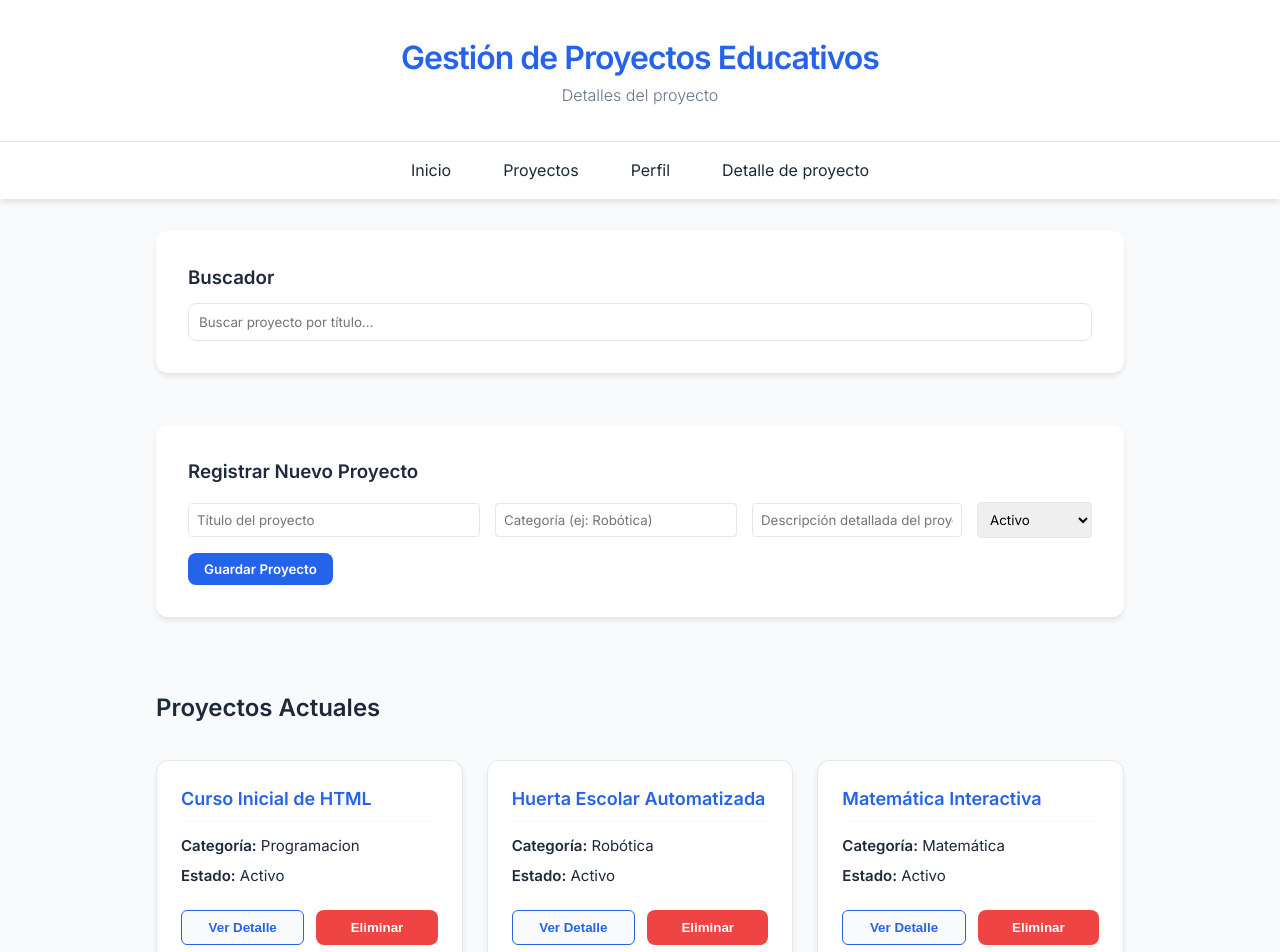
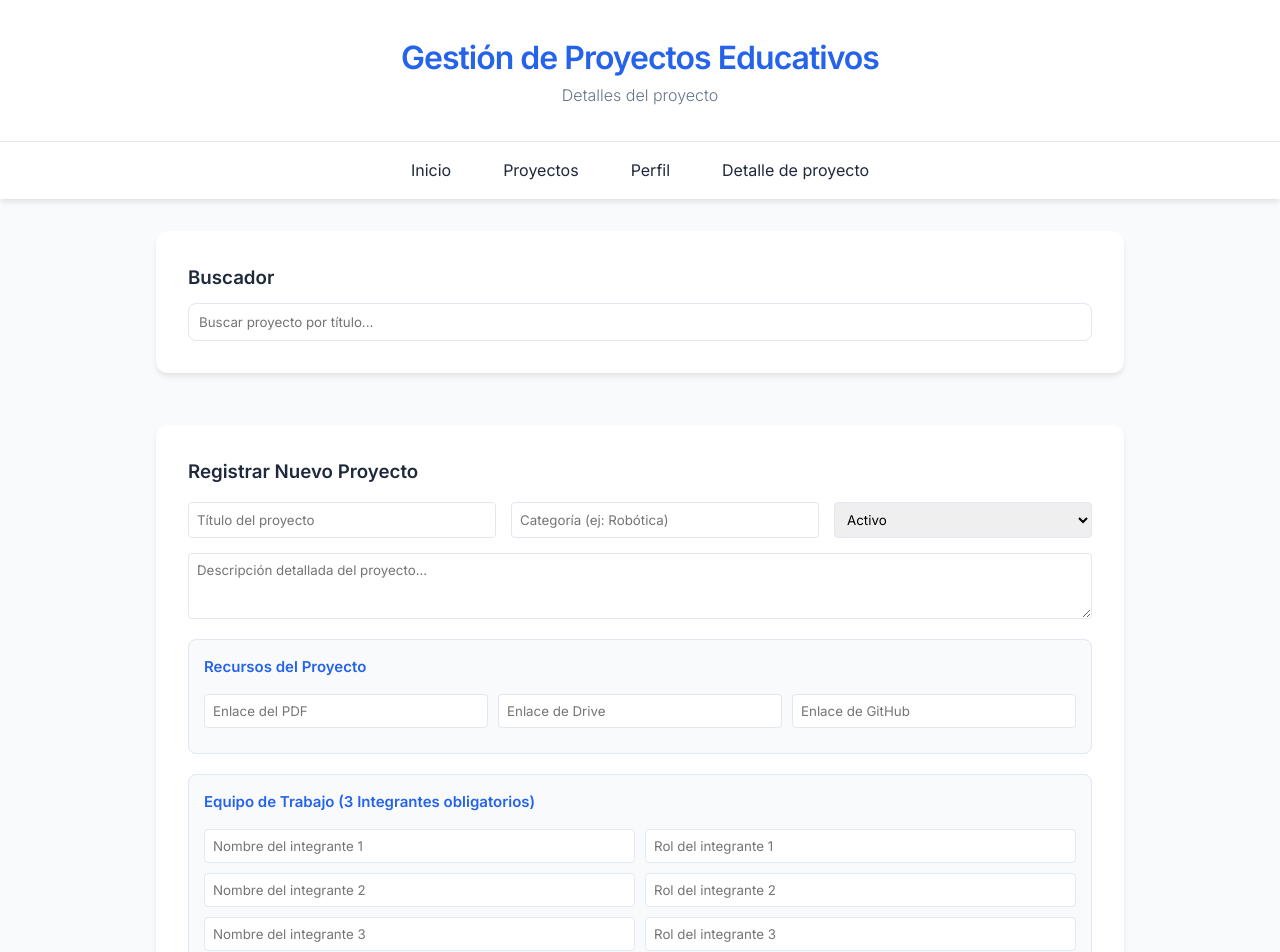
Before and after one commit to Mauro-27/pv_tp3_grupo10, a React (Vite) app: page / in a window 1280 px wide. Shown: the top 952 px of the page. Built offline with nearby package versions, Linux system fonts and the light colour scheme.

Commit message:
Agrego modificaciones para Nuevos Proyectos, Los Detalles, Sus CSS y Service Mauro Campos

```diff
--- a/src/components/ListaProyectos.jsx
+++ b/src/components/ListaProyectos.jsx
@@ -6,26 +6,54 @@ import DetalleProyecto from "./DetalleProyecto.jsx";
 const ListaProyectos = () => {
 
   const [proyectos, setProyectos] = useState(proyectoService.obtenerProyectos());
-
   const [proyectoSeleccionado, setProyectoSeleccionado] = useState(null);
 
   const [proyectoFormulario, setProyectoFormulario] = useState({
     titulo: "",
     categoria: "",
     estado: "Activo",
-    descripcion: ""
+    descripcion: "",
+    recursos: { pdf: "", drive: "", github: "" },
+    equipo: [
+      { nombre: "", rol: "" },
+      { nombre: "", rol: "" },
+      { nombre: "", rol: "" }
+    ]
   });
 
-  // Desestructuración en el manejo de los estados del formulario
-  const { titulo, categoria, estado, descripcion } = proyectoFormulario;
+  const { titulo, categoria, estado, descripcion, recursos, equipo } = proyectoFormulario;
+  const [busqueda, setBusqueda] = useState("");
 
-  const [busqueda, setBusqueda] = useState("");
 
   const manejarCambio = (evento) => {
     const { name, value } = evento.target;
     setProyectoFormulario({
       ...proyectoFormulario,
       [name]: value
+    });
+  };
+
+
+  const manejarCambioRecursos = (evento) => {
+    const { name, value } = evento.target;
+    setProyectoFormulario({
+      ...proyectoFormulario,
+      recursos: {
+        ...proyectoFormulario.recursos,
+        [name]: value
+      }
+    });
+  };
+
+
+  const manejarCambioEquipo = (index, evento) => {
+    const { name, value } = evento.target;
+    const nuevoEquipo = [...proyectoFormulario.equipo];
+    nuevoEquipo[index] = { ...nuevoEquipo[index], [name]: value };
+
+    setProyectoFormulario({
+      ...proyectoFormulario,
+      equipo: nuevoEquipo
     });
   };
 
@@ -44,7 +72,13 @@ const ListaProyectos = () => {
       titulo: "",
       categoria: "",
       estado: "Activo",
-      descripcion: ""
+      descripcion: "",
+      recursos: { pdf: "", drive: "", github: "" },
+      equipo: [
+        { nombre: "", rol: "" },
+        { nombre: "", rol: "" },
+        { nombre: "", rol: "" }
+      ]
     });
   };
 
@@ -62,6 +96,10 @@ const ListaProyectos = () => {
   const manejarEliminar = (id) => {
     proyectoService.eliminarProyecto(id);
 
+    if (proyectoSeleccionado && proyectoSeleccionado.id === id) {
+        setProyectoSeleccionado(null);
+    }
+
     if (busqueda !== "") {
       setProyectos(proyectoService.buscarProyecto(busqueda));
     } else {
@@ -75,7 +113,6 @@ const ListaProyectos = () => {
 
   return (
     <main>
-
       <div className="novedades buscador-container">
         <h3>Buscador</h3>
         <input
@@ -91,59 +128,68 @@ const ListaProyectos = () => {
         <h3>Registrar Nuevo Proyecto</h3>
 
         <form className="formulario-proyectos" onSubmit={manejarEnvio}>
-          <input
-            type="text"
-            name="titulo"
-            className="input-form"
-            placeholder="Título del proyecto"
-            value={titulo}
-            onChange={manejarCambio}
-            required
-          />
 
-          <input
-            type="text"
-            name="categoria"
-            className="input-form"
-            placeholder="Categoría (ej: Robótica)"
-            value={categoria}
-            onChange={manejarCambio}
-            required
-          />
+          <div className="form-seccion-basica">
+              <input type="text" name="titulo" className="input-form" placeholder="Título del proyecto" value={titulo} onChange={manejarCambio} required />
+              <input type="text" name="categoria" className="input-form" placeholder="Categoría (ej: Robótica)" value={categoria} onChange={manejarCambio} required />
+              <select name="estado" className="select-form" value={estado} onChange={manejarCambio}>
+                <option value="Activo">Activo</option>
+                <option value="En Progreso">En Progreso</option>
+                <option value="Completado">Completado</option>
+              </select>
+          </div>
 
-          <input
-            type="text"
-            name="descripcion"
-            className="input-form"
-            placeholder="Descripción detallada del proyecto..."
-            value={descripcion}
-            onChange={manejarCambio}
-            required
-            rows="3"
-            style={{ resize: 'vertical' }}
-          />
+          <textarea name="descripcion" className="input-form textarea-descripcion" placeholder="Descripción detallada del proyecto..." value={descripcion} onChange={manejarCambio} required rows="3" />
 
-          <select
-            name="estado"
-            className="select-form"
-            value={estado}
-            onChange={manejarCambio}
-          >
-            <option value="Activo">Activo</option>
-            <option value="En Progreso">En Progreso</option>
-            <option value="Completado">Completado</option>
-          </select>
+          <div className="form-seccion-extra">
+            <h4>Recursos del Proyecto</h4>
+            <div className="inputs-fila">
+                <input type="text" name="pdf" className="input-form" placeholder="Enlace del PDF" value={recursos.pdf} onChange={manejarCambioRecursos} required />
+                <input type="text" name="drive" className="input-form" placeholder="Enlace de Drive" value={recursos.drive} onChange={manejarCambioRecursos} required />
+                <input type="text" name="github" className="input-form" placeholder="Enlace de GitHub" value={recursos.github} onChange={manejarCambioRecursos} required />
+            </div>
+          </div>
 
-          <button type="submit" className="btn-guardar">
-            Guardar Proyecto
+          <div className="form-seccion-extra">
+            <h4>Equipo de Trabajo (3 Integrantes obligatorios)</h4>
+
+            {[0, 1, 2].map((index) => (
+              <div className="inputs-fila" key={index}>
+                <input
+                  type="text"
+                  name="nombre"
+                  className="input-form"
+                  placeholder={`Nombre del integrante ${index + 1}`}
+                  value={equipo[index].nombre}
+                  onChange={(evento) => manejarCambioEquipo(index, evento)}
+                  required
+                />
+                <input
+                  type="text"
+                  name="rol"
+                  className="input-form"
+                  placeholder={`Rol del integrante ${index + 1}`}
+                  value={equipo[index].rol}
+                  onChange={(evento) => manejarCambioEquipo(index, evento)}
+                  required
+                />
+              </div>
+            ))}
+          </div>
+
+          <button type="submit" className="btn-guardar btn-finalizar">
+            Guardar Proyecto Completo
           </button>
         </form>
       </div>
 
-
-
       {proyectoSeleccionado && (
-        <DetalleProyecto proyecto={proyectoSeleccionado} />
+        <div className="detalle-wrapper">
+          <DetalleProyecto proyecto={proyectoSeleccionado} />
+          <button onClick={() => setProyectoSeleccionado(null)} className="btn-eliminar btn-cerrar-detalle">
+              Cerrar Detalle
+          </button>
+        </div>
       )}
 
       <h2>Proyectos Actuales</h2>
--- a/src/css/index.css
+++ b/src/css/index.css
@@ -43,7 +43,6 @@ header h3 {
     font-size: 16px;
 }
 
-
 nav {
     background-color: var(--white);
     position: sticky;
@@ -74,7 +73,6 @@ nav a:hover {
     color: var(--white);
 }
 
-
 main {
     max-width: 1000px;
     margin: 32px auto;
@@ -84,14 +82,12 @@ main {
     gap: 32px;
 }
 
-
 .novedades {
     background: var(--white);
     padding: 32px;
     border-radius: 12px;
     box-shadow: var(--shadow);
 }
-
 
 .buscador-container {
     margin-bottom: 20px;
@@ -112,10 +108,8 @@ main {
 
 .formulario-proyectos {
     display: flex;
-    gap: 15px;
-    flex-wrap: wrap;
+    flex-direction: column;
     margin-top: 15px;
-    align-items: center;
 }
 
 .input-form, .select-form {
@@ -125,16 +119,56 @@ main {
     font-family: inherit;
 }
 
-.input-form[name="titulo"] {
+
+.form-seccion-basica {
+    display: flex;
+    gap: 15px;
+    width: 100%;
+    margin-bottom: 15px;
+    flex-wrap: wrap;
+}
+
+.form-seccion-basica input {
     flex: 1 1 200px;
 }
 
-.input-form[name="categoria"] {
+.form-seccion-basica select {
     flex: 1 1 150px;
 }
 
+.textarea-descripcion {
+    width: 100%;
+    resize: vertical;
+    margin-bottom: 20px;
+}
+
+.form-seccion-extra {
+    width: 100%;
+    background-color: var(--bg-light);
+    padding: 15px;
+    border-radius: 8px;
+    border: 1px solid var(--border-color);
+    margin-bottom: 20px;
+}
+
+.form-seccion-extra h4 {
+    margin-bottom: 15px;
+    color: var(--primary-color);
+    font-size: 15px;
+}
+
+.inputs-fila {
+    display: flex;
+    gap: 10px;
+    margin-bottom: 10px;
+}
+
+.inputs-fila input {
+    flex: 1;
+}
+
 .btn-guardar {
-    padding: 8px 16px;
+    padding: 12px 16px;
     background-color: var(--primary-color);
     color: var(--white);
     border: none;
@@ -143,11 +177,14 @@ main {
     font-weight: bold;
     font-family: inherit;
     transition: background-color 0.3s ease;
+    width: 100%;
+    font-size: 16px;
 }
 
 .btn-guardar:hover {
     background-color: var(--primary-hover);
 }
+
 
 .proyectos-grid {
     display: flex;
@@ -164,6 +201,8 @@ main {
     border: 1px solid var(--border-color);
     box-shadow: var(--shadow);
     transition: transform 0.2s;
+    display: flex;
+    flex-direction: column;
 }
 
 .proyecto-card:hover {
@@ -184,34 +223,6 @@ main {
     margin-bottom: 6px;
 }
 
-.btn-eliminar {
-    /*margin-top: 15px;
-    padding: 6px 12px;
-    background-color: #dc2626;
-    color: var(--white);
-    border: none;
-    border-radius: 4px;
-    cursor: pointer;
-    font-family: inherit;
-    transition: background-color 0.3s ease;*/
-
-    flex: 1;
-    background-color: #ef4444;
-    color: white;
-    border: none;
-    padding: 10px 12px;
-    border-radius: 8px;
-    font-weight: 600;
-    cursor: pointer;
-    transition: background-color 0.3s ease;
-}
-
-.btn-eliminar:hover {
-    /*background-color: #b91c1c; */
-    background-color: #dc2626;
-}
-
-/* Contenedor de los botones en la Card */
 .opcionesCard {
     display: flex;
     gap: 12px;
@@ -220,7 +231,6 @@ main {
     width: 100%;
 }
 
-/* El boton de Ver Detalle */
 .btn-detalle {
     flex: 1;
     background-color: var(--bg-light);
@@ -240,8 +250,33 @@ main {
 
 .btn-eliminar {
     flex: 1;
+    background-color: #ef4444;
+    color: white;
+    border: none;
+    padding: 10px 12px;
+    border-radius: 8px;
+    font-weight: 600;
+    cursor: pointer;
+    transition: background-color 0.3s ease;
 }
 
+.btn-eliminar:hover {
+    background-color: #dc2626;
+}
+
+
+.detalle-wrapper {
+    position: relative;
+    margin-bottom: 30px;
+}
+
+.btn-cerrar-detalle {
+    position: absolute;
+    top: 20px;
+    right: 20px;
+    width: auto;
+    padding: 6px 12px;
+}
 
 footer {
     background-color: var(--text-main);
@@ -275,13 +310,8 @@ footer a:hover {
     color: var(--white);
 }
 
-
-
-
-
-/* Adaptabilidad para móviles */
+/* ADAPTABILIDAD (MÓVILES) */
 @media (max-width: 600px) {
-
     .proyecto-card {
         flex: 1 1 100%;
     }
@@ -290,4 +320,8 @@ footer a:hover {
         flex-direction: column;
         align-items: center;
     }
+
+    .inputs-fila {
+        flex-direction: column;
+    }
 }
--- a/src/services/proyectoService.js
+++ b/src/services/proyectoService.js
@@ -15,7 +15,6 @@ export const proyectoService = (() => {
         {nombre:"Mauro Campos",rol:"Maestro de Teoria Titular",},
         {nombre:"Lucas Barrientos",rol:"Ayudante de Practica"},
         {nombre:"Gabriel Chauque",rol:"Segunda Ayudante de Practica"},
-        {nombre:"Erika Rocha",rol:"Maestra de Practica Titular"}
       ]
     },
     {
```
Also changed, not shown: src/components/DetalleProyecto.jsx (+6 -6 lines).
